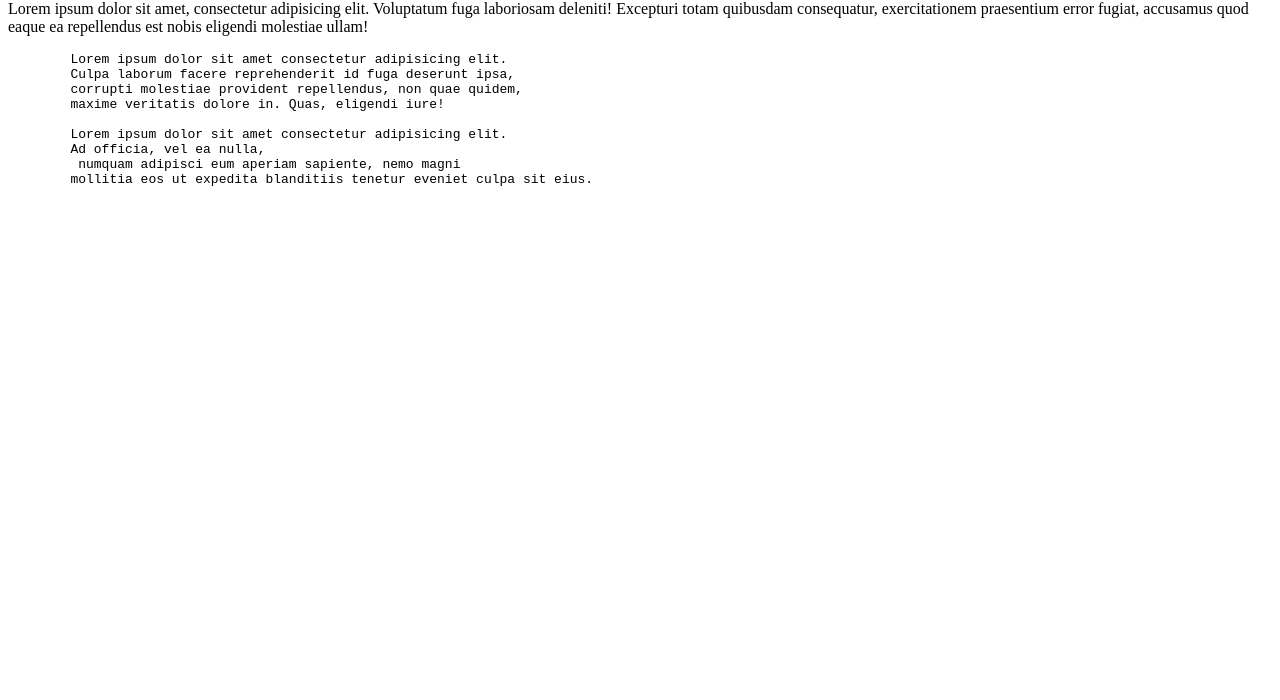
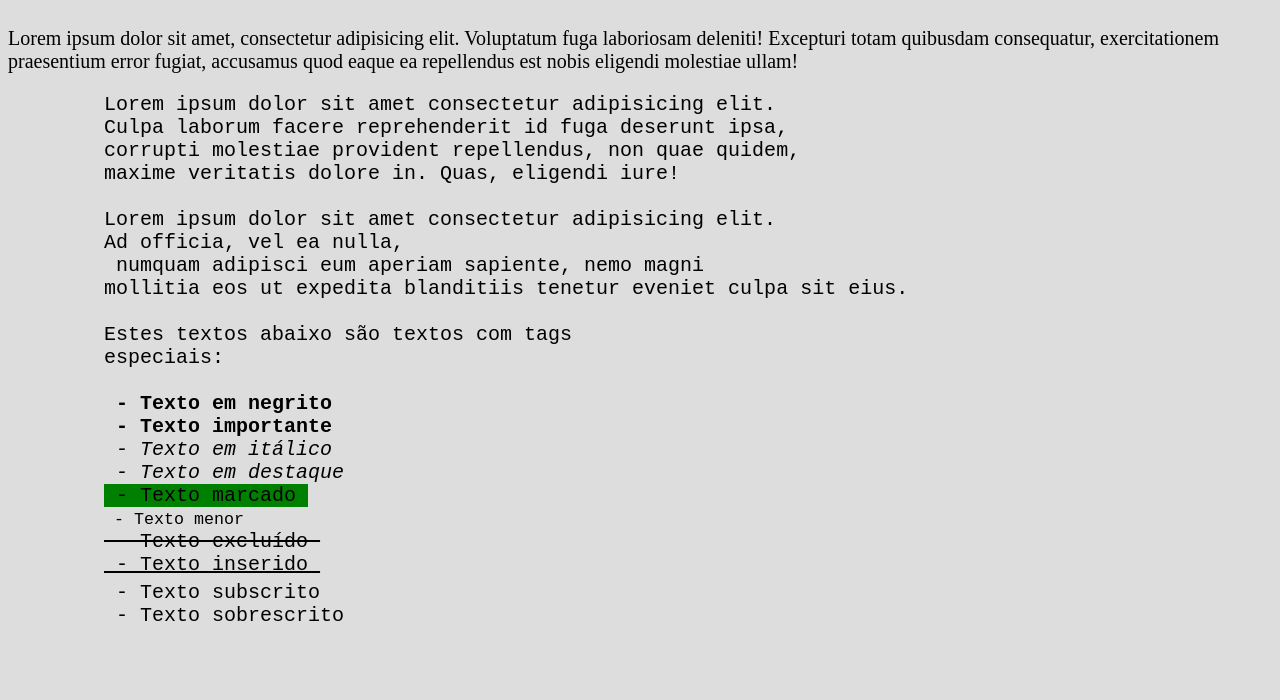
Before and after one commit to joaopaulottm/Maranata-Design, a plain HTML site: page 3 Exemplos-de-Elementos/03 paragrafos e textos especiais.html in a window 1280 px wide. Shown: the part 114-814 px from the top of the page. Drawn offline with Linux system fonts and the light colour scheme.

```diff
--- a/1 Css/1 maranata-design.css
+++ b/1 Css/1 maranata-design.css
@@ -42,8 +42,12 @@ h6{
 }
 /*
     Configurando os paragrafos.
+    e os paragrafos dos poemas: tag pre.
+    E também configurando as tags de texto
 */
-p{
-    font-size: 25px;
-    font-family: Verdana, Geneva, Tahoma, sans-serif;
+p, pre, b, strong, i, em, sub, sup, mark, del, ins{
+    font-size: 20px;
 }
+mark{
+    background-color: green;
+}
--- a/3 Exemplos-de-Elementos/03 paragrafos e textos especiais.html
+++ b/3 Exemplos-de-Elementos/03 paragrafos e textos especiais.html
@@ -4,6 +4,9 @@
     <meta charset="UTF-8">
     <meta http-equiv="X-UA-Compatible" content="IE=edge">
     <meta name="viewport" content="width=device-width, initial-scale=1.0">
+
+
+    <link type="text/css" rel="stylesheet" href="../1 Css/1 maranata-design.css" />
 
     <link type="text/css" rel="stylesheet" href="../1 Css/6 textos.css" />
 
@@ -12,7 +15,6 @@
 <body>
     <h1>Paragrafos e Textos Especiais</h1>
 
-    <strong>Meu nome é João Paulo</strong>
 
     <p>
         Lorem ipsum dolor sit amet, consectetur adipisicing elit.
@@ -33,7 +35,24 @@
         Ad officia, vel ea nulla,
          numquam adipisci eum aperiam sapiente, nemo magni
         mollitia eos ut expedita blanditiis tenetur eveniet culpa sit eius.
+
+        Estes textos abaixo são textos com tags
+        especiais:
+
+        <b> - Texto em negrito </b>
+        <strong> - Texto importante </strong>
+        <i> - Texto em itálico </i>
+        <em> - Texto em destaque </em>
+        <mark> - Texto marcado </mark>
+        <small> - Texto menor </small>
+        <del> - Texto excluído </del>
+        <ins> - Texto inserido </ins>
+        <sub> - Texto subscrito </sub>
+        <sup> - Texto sobrescrito </sup>
+
     </pre>
+
+
 
 </body>
 </html>
```
Also changed, not shown: 3 Exemplos-de-Elementos/04 citacoes.html (added, +23 -0 lines).
